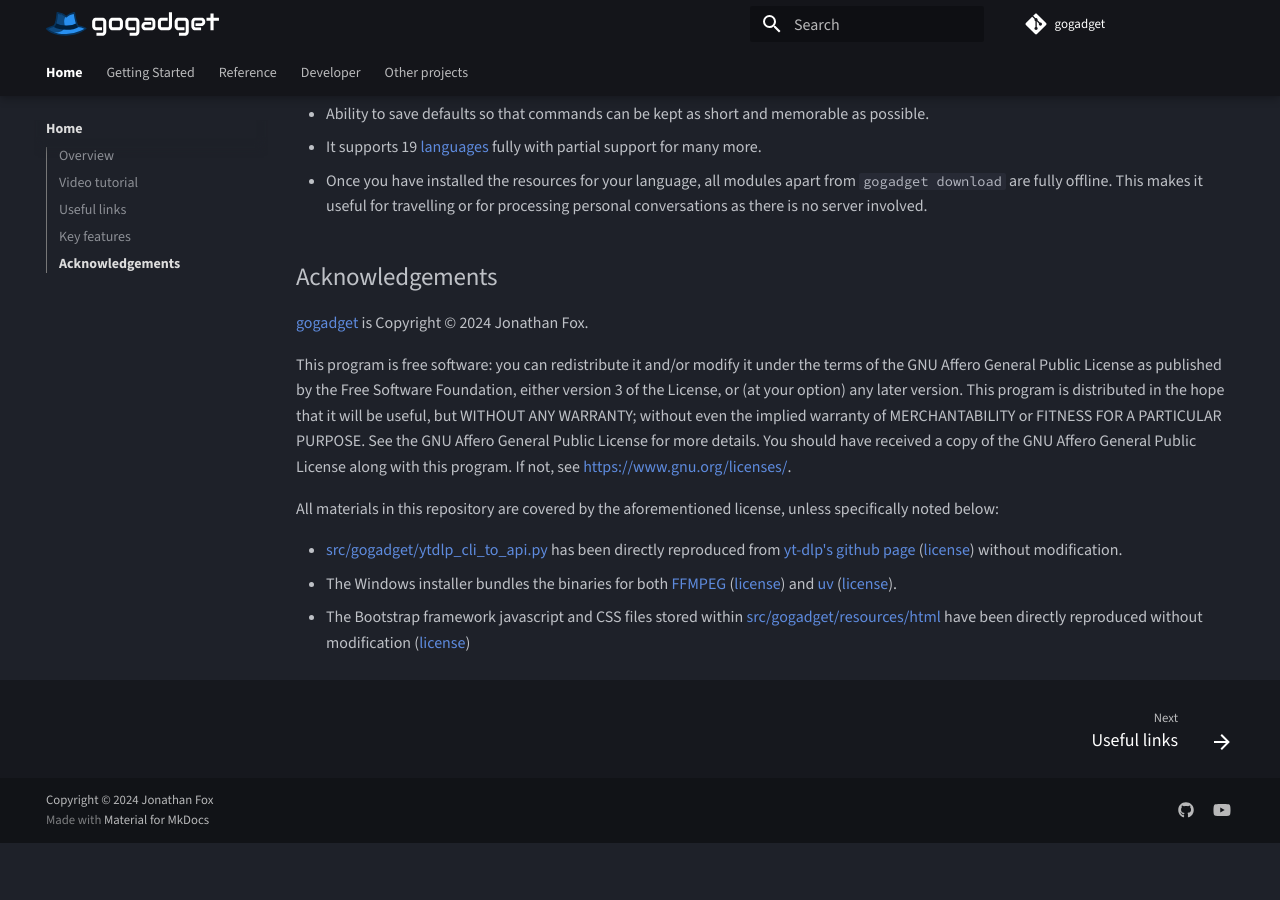
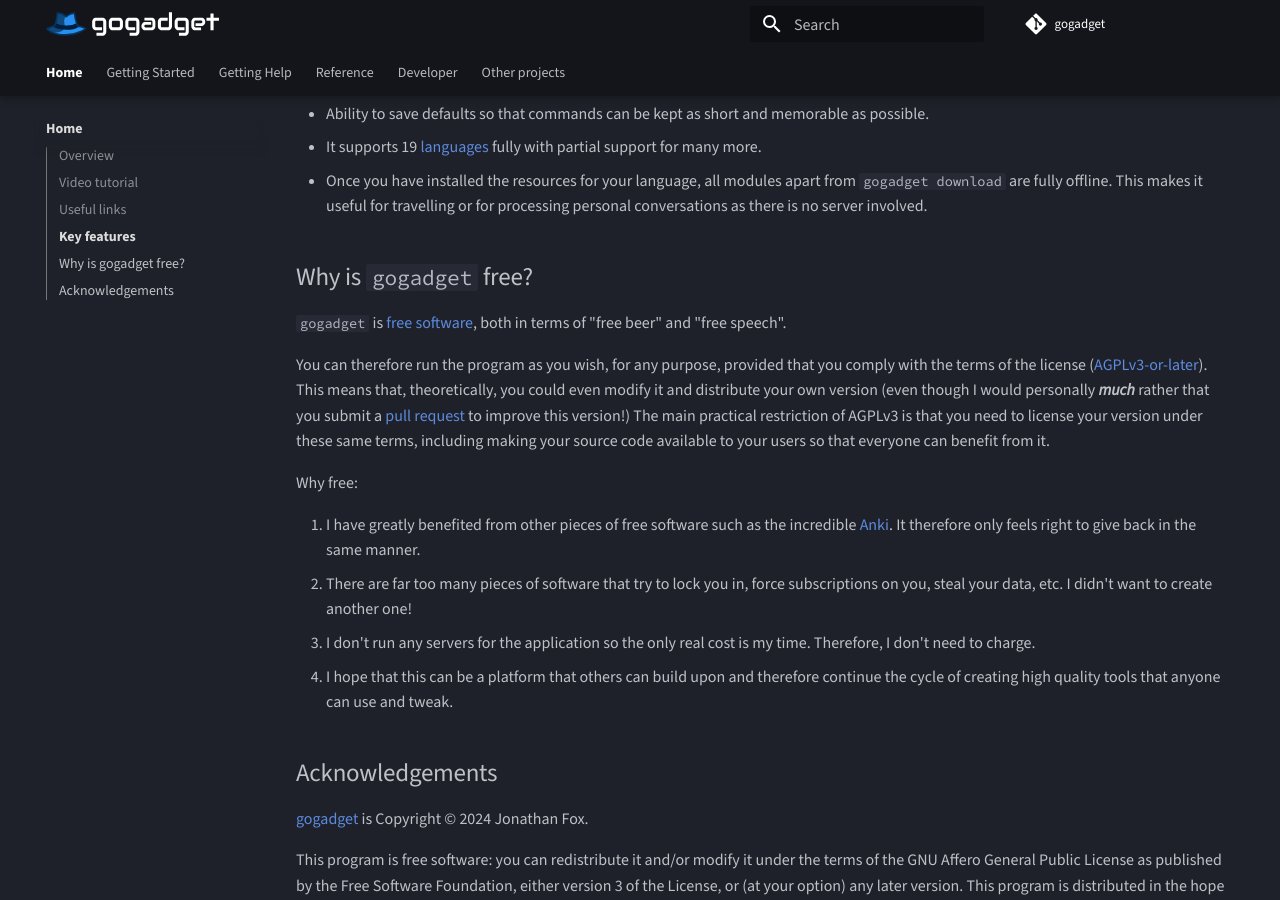
Before and after one commit to jonathanfox5/gogadget, an MkDocs documentation site: the page built from docs/pages/index.md, in a window 1280 px wide and 900 px high, scrolled down 1294 px. Built offline with MkDocs 1.6.1 and Material for MkDocs 9.7.7, drawn with Linux system fonts in a browser that asks for light colours; comment, search, counter and statistics services are not loaded; before the commit the page ends 2137 px from its top, so only the background shows below that.

Commit message:
Documentation updates

```diff
--- a/docs/mkdocs.yml
+++ b/docs/mkdocs.yml
@@ -29,6 +29,7 @@
       - Getting dictionaries, word audio and exclude lists: getting_started/getting_resources.md
       - Command reference: reference/command_reference.md
       - Default settings: reference/default_settings.md
+  - Getting Help: misc/getting_help.md
   - Reference:
     - Command reference: reference/command_reference.md
     - Default settings: reference/default_settings.md
--- a/docs/pages/index.md
+++ b/docs/pages/index.md
@@ -53,6 +53,19 @@
 - It supports 19 [languages](getting_started/supported_languages.md) fully with partial support for many more.
 - Once you have installed the resources for your language, all modules apart from `gogadget download` are fully offline. This makes it useful for travelling or for processing personal conversations as there is no server involved.
 
+## Why is `gogadget` free?
+
+`gogadget` is [free software](https://www.gnu.org/philosophy/free-sw.html), both in terms of "free beer" and "free speech".
+
+You can therefore run the program as you wish, for any purpose, provided that you comply with the terms of the license ([AGPLv3-or-later](https://github.com/jonathanfox5/gogadget/blob/main/LICENSE)). This means that, theoretically, you could even modify it and distribute your own version (even though I would personally _**much**_ rather that you submit a [pull request](https://github.com/jonathanfox5/gogadget/pulls) to improve this version!) The main practical restriction of AGPLv3 is that you need to license your version under these same terms, including making your source code available to your users so that everyone can benefit from it.
+
+Why free:
+
+1. I have greatly benefited from other pieces of free software such as the incredible [Anki](https://github.com/ankitects/anki). It therefore only feels right to give back in the same manner.
+2. There are far too many pieces of software that try to lock you in, force subscriptions on you, steal your data, etc. I didn't want to create another one!
+3. I don't run any servers for the application so the only real cost is my time. Therefore, I don't need to charge.
+4. I hope that this can be a platform that others can build upon and therefore continue the cycle of creating high quality tools that anyone can use and tweak.
+
 ## Acknowledgements
 
 [gogadget](https://github.com/jonathanfox5/gogadget) is Copyright © 2024 Jonathan Fox.
@@ -63,4 +76,4 @@
 
 - [src/gogadget/ytdlp_cli_to_api.py](https://github.com/jonathanfox5/gogadget/blob/main/gogadget/ytdlp_cli_to_api.py) has been directly reproduced from [yt-dlp's github page](https://github.com/yt-dlp/yt-dlp/blob/master/devscripts/cli_to_api.py) ([license](https://raw.githubusercontent.com/yt-dlp/yt-dlp/refs/heads/master/LICENSE)) without modification.
 - The Windows installer bundles the binaries for both [FFMPEG](https://ffmpeg.org) ([license](https://ffmpeg.org/legal.html)) and [uv](https://github.com/astral-sh/uv) ([license](https://github.com/astral-sh/uv/blob/main/LICENSE-MIT)).
-- The Bootstrap framework javascript and CSS files stored within [src/gogadget/resources/html](https://github.com/jonathanfox5/gogadget/tree/main/src/gogadget/resources/html) have been directly reproduced without modification ([license](https://github.com/twbs/bootstrap/blob/v5.3.3/LICENSE))
+- The Bootstrap framework javascript and CSS files stored within [src/gogadget/resources/html](https://github.com/jonathanfox5/gogadget/tree/main/src/gogadget/resources/html) have been directly reproduced without modification ([license](https://github.com/twbs/bootstrap/blob/main/LICENSE))
--- a/pyproject.toml
+++ b/pyproject.toml
@@ -4,7 +4,7 @@
 
 [project]
 name = "gogadget"
-version = "0.3.1"
+version = "0.2.12"
 description = "gogadget is a toolkit for producing immersion and priming materials for language learning. It is capable of downloading audio and video files, automatically transcribing subtitles from videos and podcasts, and automatically producing filtered Anki decks with sentence audio / translations / screenshots / definitions."
 authors = [
     {name = "Jonathan Fox"},
```
Also changed, not shown: docs/pages/developer/building.md (+1 -1 lines), docs/pages/getting_started/getting_started.md (+1 -0 lines), docs/pages/misc/getting_help.md (added, +18 -0 lines), docs/pages/misc/other_projects.md (+1 -0 lines), README.md, 1 other file.
